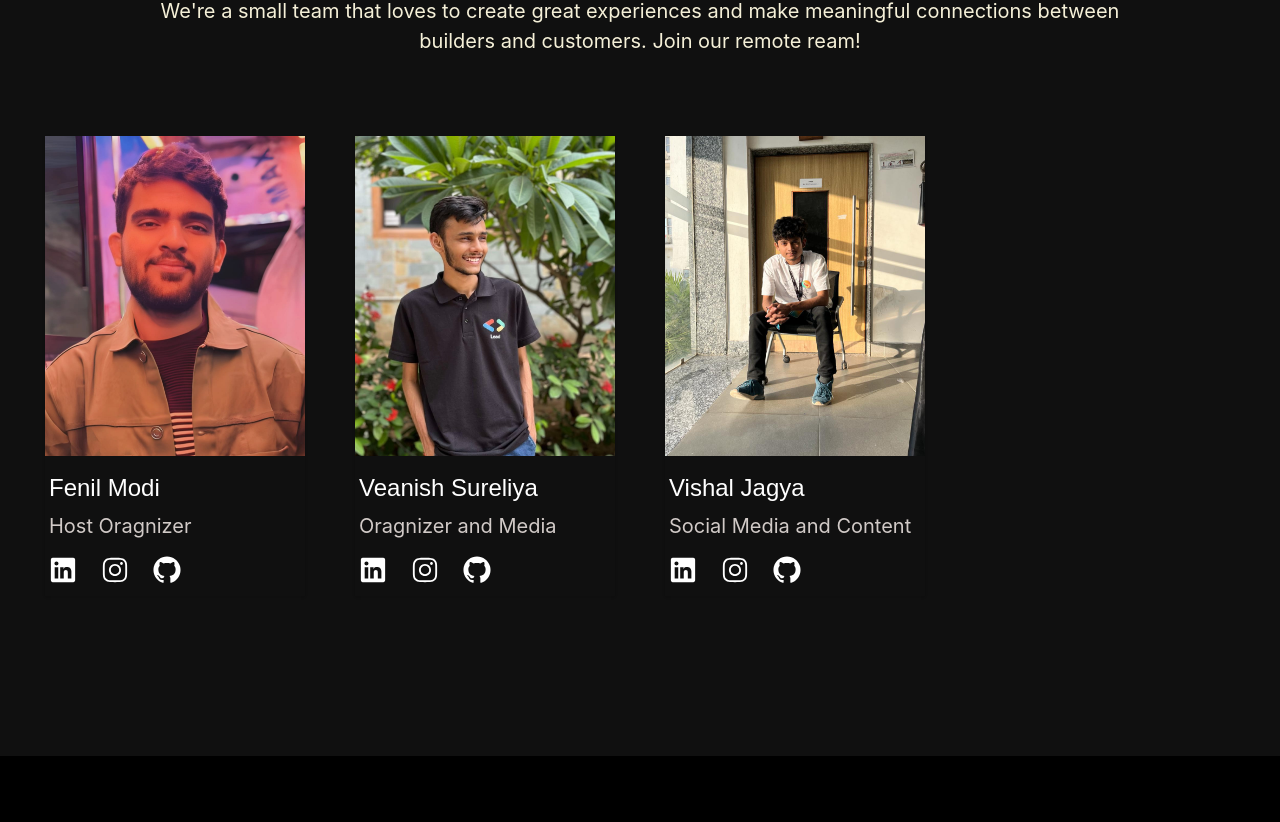
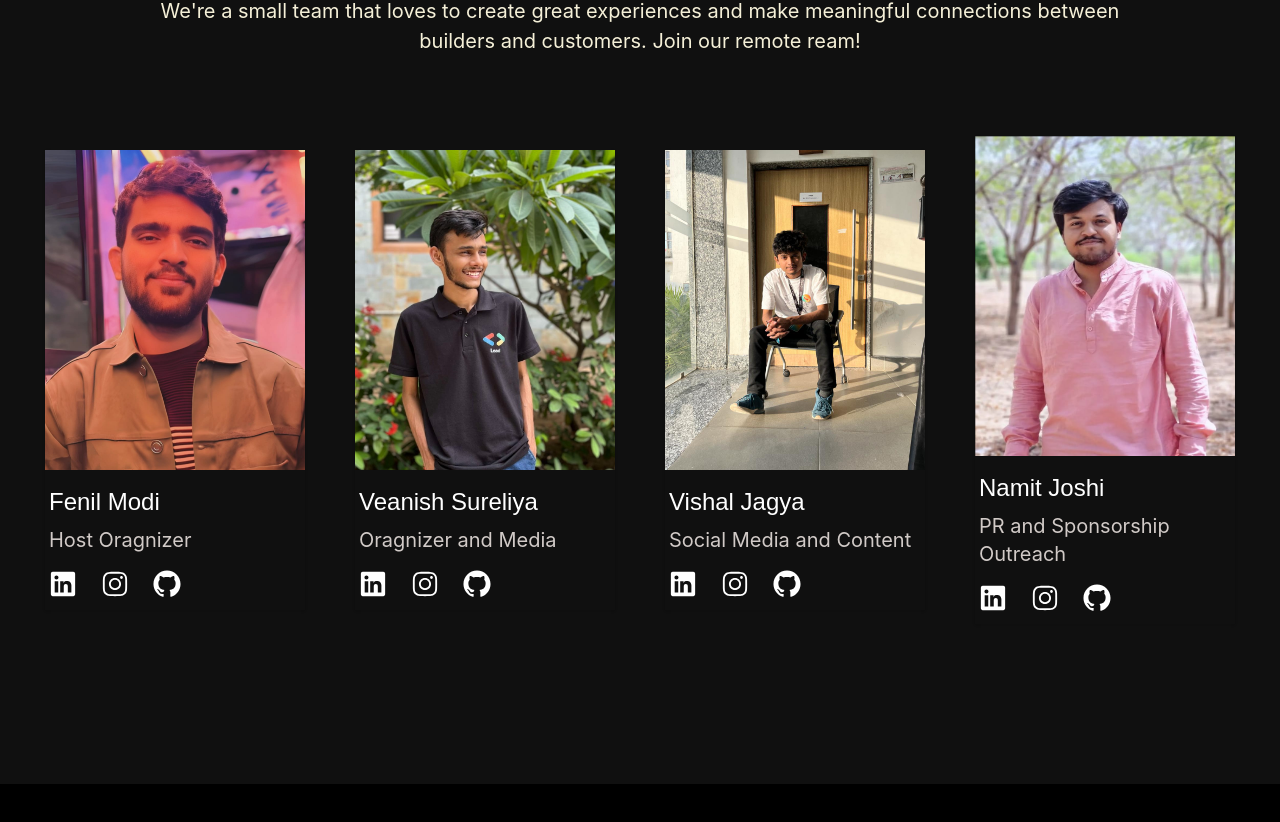
Before and after one commit to Vishal-Jagya/SparkTheSummer, a Next.js app: page /humans in a window 1280 px wide. Shown: the part 452-1274 px from the top of the page. Built offline with nearby package versions, Linux system fonts and the light colour scheme; a web font is replaced by a local one.

Commit message:
removes error added Hummans

```diff
--- a/app/humans/page.jsx
+++ b/app/humans/page.jsx
@@ -3,6 +3,7 @@ import HumansCard from "@/components/HumansCard";
 import fenil from "@/public/humansPage/fenilpic.jpg";
 import venish from "@/public/humansPage/venishPic.jpg";
 import vishal from "@/public/humansPage/vishalPic.jpg";
+import namit from "@/public/humansPage/namitPic.jpg";
 
 
 import CircleAnimation from "@/components/CircleAnimation";
@@ -52,7 +53,15 @@ export default function Team() {
       profilepic: vishal ,
       linkedin: "https://www.linkedin.com/in/vishal-jagya-41498722b/",
       instagram: "https://www.instagram.com/infotech.vishal?utm_source=qr",
-      github: "https://github.com/infotech-vishal ",
+      github: "https://github.com/infotech-vishal",
+    },
+    {
+      name: "Namit Joshi",
+      role: "PR and Sponsorship Outreach",
+      profilepic: namit ,
+      linkedin: "https://www.linkedin.com/in/namit-joshi-29749a246",
+      instagram: "https://www.instagram.com/bhudev.ji/",
+      github: "https://github.com/iGeeklOrd",
     },
   ];
   return (
```
Also changed, not shown: public/humansPage/namitPic.jpg (added).
